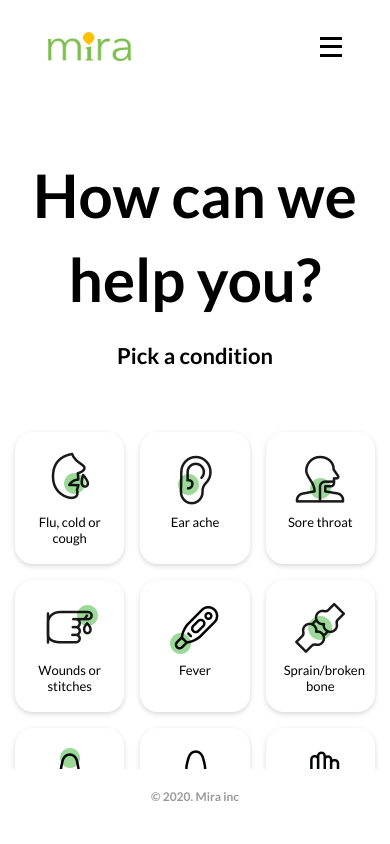
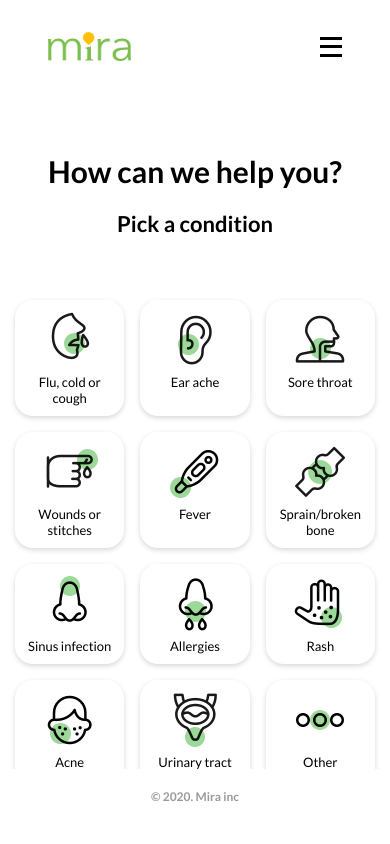
Before and after one commit to work-ali/mira, a React (Create React App) app: page / in a window 390 px wide. Shown: the top 844 px of the page. Built offline with nearby package versions, Linux system fonts and the light colour scheme.

Commit message:
completed

```diff
--- a/src/components/Item_box/item_box.js
+++ b/src/components/Item_box/item_box.js
@@ -11,7 +11,7 @@ export default function ItemBox({ item_data, handleClick }) {
     <React.Fragment>
 
         <Grid item lg={2} md={3} xs={4} className={classes.box_wrapper} onClick={() => handleClick(id)}>
-            <Paper className={`${classes.paper} ${active ? "active" : null}`} >
+            <Paper className={`${classes.paper} ${active ? "active" : null} box-wrapper`} >
                 <img className={classes.box_img} src={img}/>
                 <span className={classes.box_text}>{text}</span>
             </Paper>
--- a/src/components/selection/selection.jsx
+++ b/src/components/selection/selection.jsx
@@ -32,7 +32,7 @@ export default function Selection() {
     <Grid container className={classes.main_body}>
         <Grid  container item xs={12} className={classes.container}>
             <Grid item xs={12} className={classes.title_content}>
-                <h1 className={classes.title}>How can we help you?</h1>
+                <h1 className={`${classes.title} selection-title`}>How can we help you?</h1>
                 <h4 className={classes.sub_title}>Pick a condition</h4>
             </Grid>
             <Grid container item spacing={2} className={classes.item_list}>
--- a/src/index.css
+++ b/src/index.css
@@ -12,13 +12,13 @@ body {
     box-shadow: 0 0.6rem 1.2rem rgba(34,144,8,.29) !important;
 }
 @media (max-width: 640px){
-    body .makeStyles-title-111 {
+    body .selection-title {
         font-size: 30px !important;
         line-height: 1.2 !important;
     }
 }
 @media (max-width: 640px){
-    body .makeStyles-paper-115 {
+    body .box-wrapper {
         padding: 8px;
     }
 }
```
